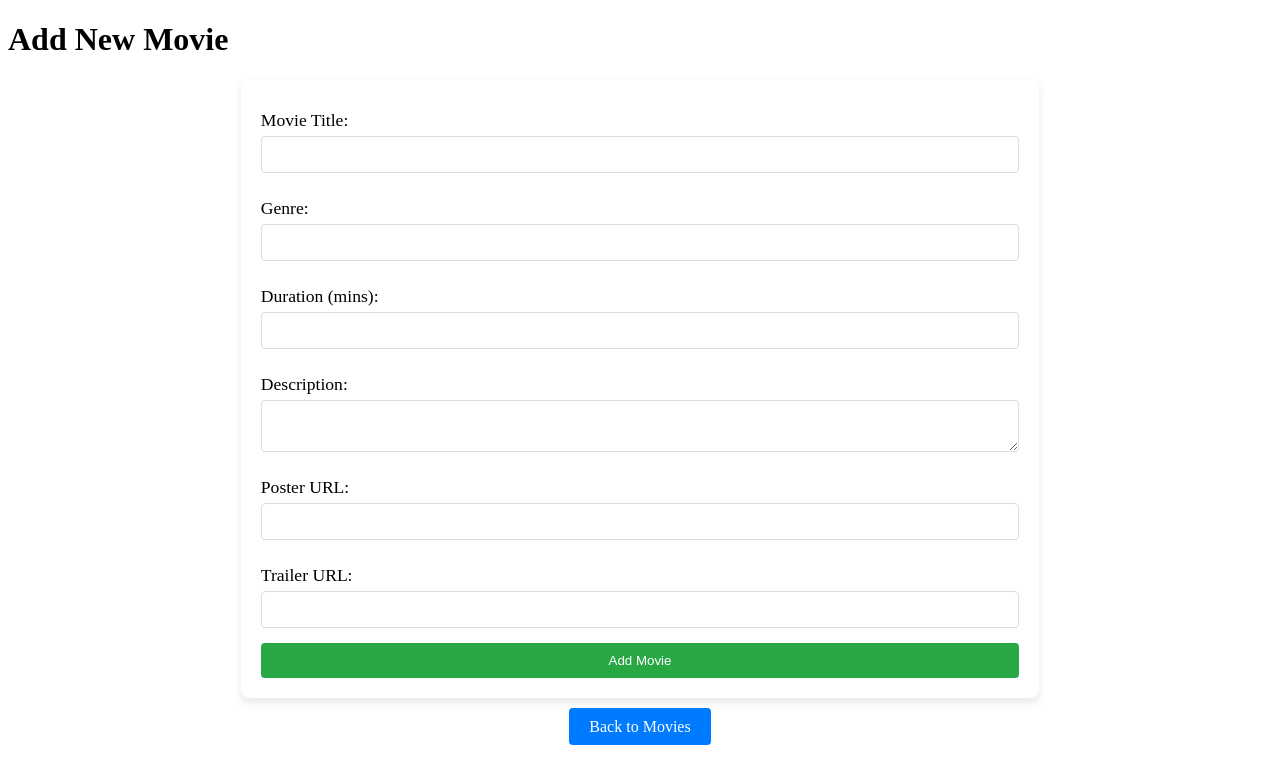
After one commit to dhia336/Cinema_Tickets_Booking_System, a PHP site: page /add_movie.php in a window 1280 px wide. The commit adds this page. Shown: the top 784 px of the page. Run offline with PHP 8.4, Linux system fonts and the light colour scheme; the visitor is signed in with stand-in values (Sample User, id 1); tables that the repository leaves empty or names only in its code hold one stand-in row (values such as "Sample post").

Commit message:
working 2

```diff
--- /dev/null
+++ b/add_movie.php
@@ -0,0 +1,175 @@
+<?php
+session_start();
+require 'db_config.php';
+
+// Check if the user is an admin
+if (!isset($_SESSION['user_id'])) {
+    header("Location: index.php");
+    exit();
+}
+
+$user_id = $_SESSION['user_id'];
+$userStmt = $conn->prepare("SELECT role FROM Users WHERE id = :user_id");
+$userStmt->bindParam(':user_id', $user_id);
+$userStmt->execute();
+$user = $userStmt->fetch(PDO::FETCH_ASSOC);
+
+if ($user['role'] !== 'admin') {
+    header("Location: movies.php"); // Redirect if not an admin
+    exit();
+}
+
+// Handle form submission
+if ($_SERVER['REQUEST_METHOD'] === 'POST') {
+    $title = $_POST['title'];
+    $genre = $_POST['genre'];
+    $duration = $_POST['duration'];
+    $description = $_POST['description'];
+    $poster_url = $_POST['poster_url'];
+    $trailer_url = $_POST['trailer_url'];
+
+    // Validate inputs
+    if (empty($title) || empty($genre) || empty($duration) || empty($description) || empty($poster_url) || empty($trailer_url)) {
+        $error = "All fields are required!";
+    } else {
+        // Insert movie into the database
+        $stmt = $conn->prepare("INSERT INTO Movies (title, genre, duration, description, poster_url, trailer_url)
+                                VALUES (:title, :genre, :duration, :description, :poster_url, :trailer_url)");
+        $stmt->bindParam(':title', $title);
+        $stmt->bindParam(':genre', $genre);
+        $stmt->bindParam(':duration', $duration);
+        $stmt->bindParam(':description', $description);
+        $stmt->bindParam(':poster_url', $poster_url);
+        $stmt->bindParam(':trailer_url', $trailer_url);
+
+        if ($stmt->execute()) {
+            $success = "Movie added successfully!";
+        } else {
+            $error = "Failed to add movie. Please try again.";
+        }
+    }
+}
+?>
+
+<!DOCTYPE html>
+<html lang="en">
+<head>
+    <meta charset="UTF-8">
+    <meta name="viewport" content="width=device-width, initial-scale=1.0">
+    <title>Add Movie</title>
+    <style>
+        /* styles.css */
+
+/* Form container */
+.form-container {
+    width: 60%;
+    margin: 20px auto;
+    padding: 20px;
+    background-color: #fff;
+    box-shadow: 0 4px 8px rgba(0, 0, 0, 0.1);
+    border-radius: 8px;
+}
+
+form {
+    display: flex;
+    flex-direction: column;
+}
+
+label {
+    font-size: 1.1em;
+    margin: 10px 0 5px;
+}
+
+input, textarea {
+    padding: 10px;
+    margin-bottom: 15px;
+    border: 1px solid #ddd;
+    border-radius: 4px;
+}
+
+textarea {
+    resize: vertical;
+}
+
+button {
+    padding: 10px;
+    background-color: #28a745;
+    color: #fff;
+    border: none;
+    border-radius: 4px;
+    cursor: pointer;
+}
+
+button:hover {
+    background-color: #218838;
+}
+
+.error {
+    color: red;
+    font-size: 1em;
+    margin-bottom: 20px;
+}
+
+.success {
+    color: green;
+    font-size: 1em;
+    margin-bottom: 20px;
+}
+
+.back-to-movies {
+    text-align: center;
+    margin-top: 20px;
+}
+
+.back-button {
+    padding: 10px 20px;
+    background-color: #007bff;
+    color: #fff;
+    text-decoration: none;
+    border-radius: 4px;
+}
+
+.back-button:hover {
+    background-color: #0056b3;
+}
+
+    </style>
+</head>
+<body>
+    <h1>Add New Movie</h1>
+
+    <div class="form-container">
+        <form action="add_movie.php" method="POST">
+            <?php if (isset($error)): ?>
+                <div class="error"><?= $error ?></div>
+            <?php elseif (isset($success)): ?>
+                <div class="success"><?= $success ?></div>
+            <?php endif; ?>
+
+            <label for="title">Movie Title:</label>
+            <input type="text" id="title" name="title" required>
+
+            <label for="genre">Genre:</label>
+            <input type="text" id="genre" name="genre" required>
+
+            <label for="duration">Duration (mins):</label>
+            <input type="number" id="duration" name="duration" required>
+
+            <label for="description">Description:</label>
+            <textarea id="description" name="description" required></textarea>
+
+            <label for="poster_url">Poster URL:</label>
+            <input type="url" id="poster_url" name="poster_url" required>
+
+            <label for="trailer_url">Trailer URL:</label>
+            <input type="url" id="trailer_url" name="trailer_url" required>
+
+            <button type="submit">Add Movie</button>
+        </form>
+    </div>
+
+    <div class="back-to-movies">
+        <a href="movies.php" class="back-button">Back to Movies</a>
+    </div>
+</body>
+</html>
--- a/booking.php
+++ b/booking.php
@@ -92,6 +92,7 @@ if ($_SERVER["REQUEST_METHOD"] == "POST" && isset($_POST['showtime_id'], $_POST[
             </div>
 
             <button type="submit">Confirm Booking</button>
+            <a href="movies.php" class="back-to-movies-button">Back to Movies</a>
         </form>
 
         <?php if ($error): ?>
--- a/index.php
+++ b/index.php
@@ -34,7 +34,8 @@ if ($_SERVER["REQUEST_METHOD"] == "POST") {
 </head>
 <body>
     <div class="login-container">
-        <h2>Welcom to ( سينما الرحمة )</h2>
+        <h1>Welcome To Cinema Al Rahma </h1>
+        <h2>Login Here to access movies </h2>
         <?php if ($error): ?>
             <p class="error"><?php echo $error; ?></p>
         <?php endif; ?>
@@ -42,7 +43,7 @@ if ($_SERVER["REQUEST_METHOD"] == "POST") {
             <input type="text" name="username" placeholder="Username" required>
             <input type="password" name="password" placeholder="Password" required>
             <button type="submit">Login</button>
-            <p>Don't have an account? <a href="register.php">Register here</a>.</p>
+            <p>Don't have an acount ? <a href="register.php">Make one</a></p>
 
         </form>
     </div>
```
Also changed, not shown: movies.php (+22 -3 lines), styles.css (+28 -2 lines).
